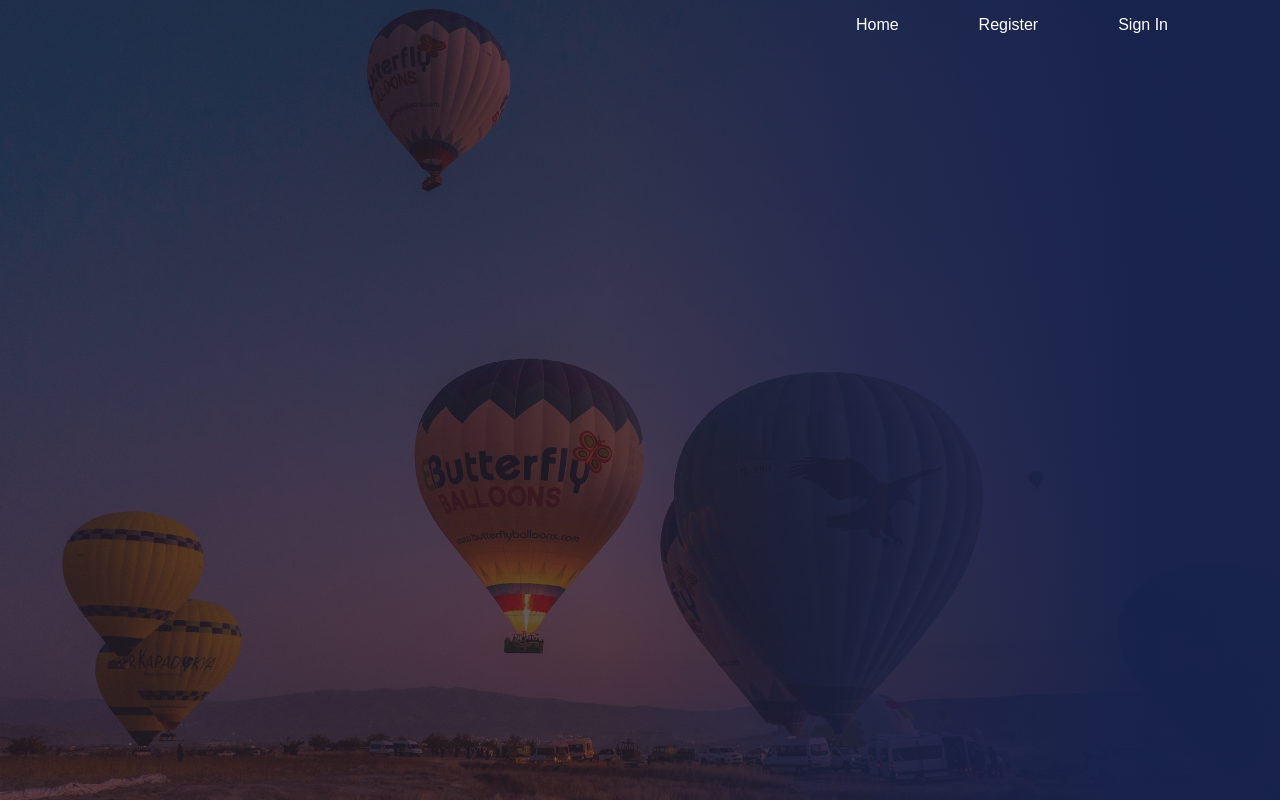
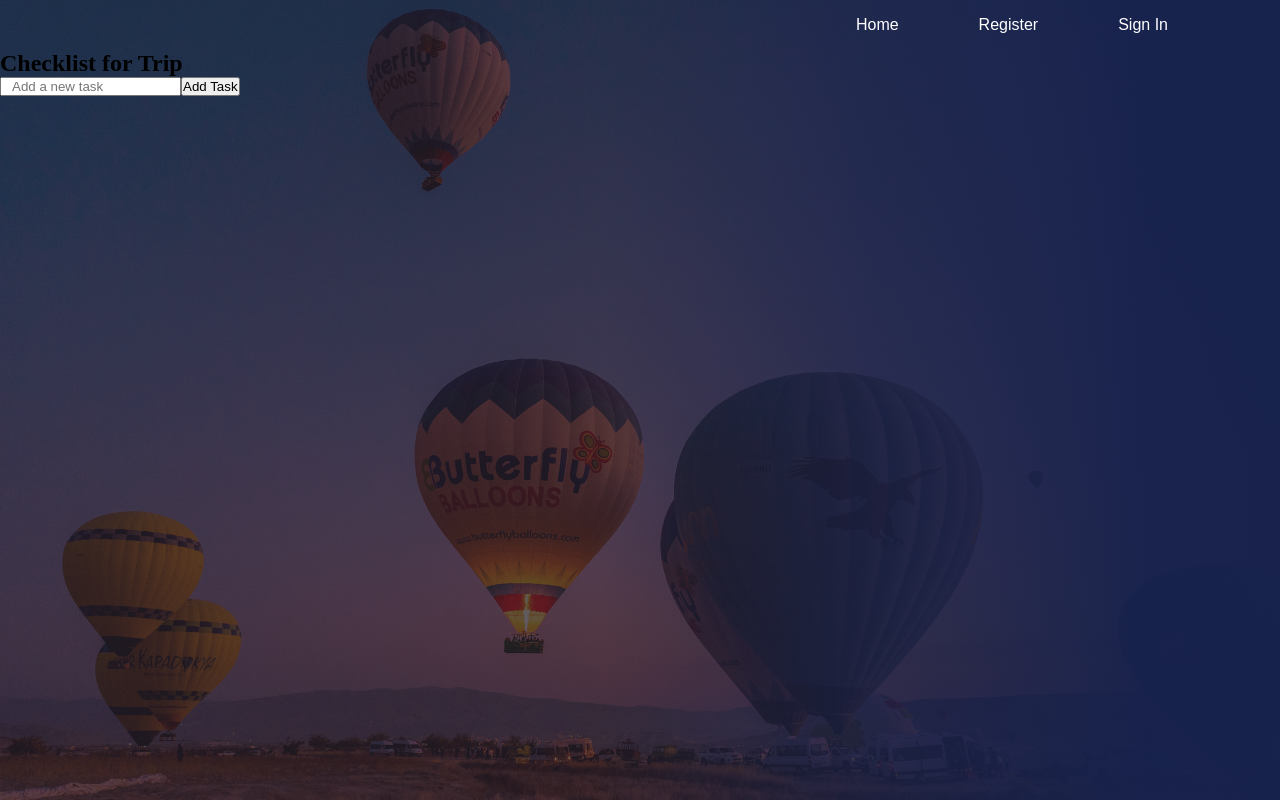
Before and after one commit to saraisa12/Frontend-WanderTogother, a React (Vite) app: page /checklist/1 in a window 1280 px wide. Before the commit this address had no page. Built offline with nearby package versions, Linux system fonts and the light colour scheme.

Commit message:
done with checklist

```diff
--- a/src/App.jsx
+++ b/src/App.jsx
@@ -16,6 +16,7 @@
 import AcceptInvite from "./components/AcceptInvite/AcceptInvite"
 import MapWithPins from "./components/MapWithPins/MapWithPins"
 import Album from "./components/Album/Album"
+import Checklist from "./components/Checklist/Checklist"
 
 const App = () => {
   const [user, setUser] = useState(null)
@@ -53,6 +54,7 @@
             path="/trip/details/:id"
             element={<DetailsTrip user={user} />}
           />
+
           <Route
             path="/invite/accept/:inviteId"
             element={<AcceptInvite handleLogOut={handleLogOut} />}
@@ -62,6 +64,8 @@
           <Route path="/edit/activity/:id" element={<EditActivity />} />
           <Route path="/Map" element={<MapWithPins />} />
           <Route path="/album/:TripId" element={<Album />} />
+
+          <Route path="/checklist/:tripId" element={<Checklist />} />
         </Routes>
       </main>
     </div>
--- a/src/components/Album/Album.jsx
+++ b/src/components/Album/Album.jsx
@@ -8,6 +8,7 @@
   const [error, setError] = useState(null)
   const [uploading, setUploading] = useState(false)
 
+  /*/
   useEffect(() => {
     const fetchAlbum = async () => {
       try {
@@ -20,7 +21,7 @@
       }
     }
     fetchAlbum()
-  }, [tripId])
+  }, [tripId])*/
 
   // Handle image upload
   const handleUpload = async (e) => {
@@ -49,8 +50,9 @@
     }
   }
 
+  /*
   if (loading) return <p>Loading album...</p>
-  if (error) return <p>{error}</p>
+  if (error) return <p>{error}</p>*/
 
   return (
     <div className="shared-album">
--- /dev/null
+++ b/src/components/Checklist/Checklist.css
@@ -0,0 +1,4 @@
+.completed {
+  text-decoration: line-through;
+  color: grey; /* Optional: change the color to grey */
+}
--- /dev/null
+++ b/src/components/Checklist/Checklist.jsx
@@ -0,0 +1,86 @@
+import React, { useState, useEffect } from "react"
+import Client from "../../services/api"
+import "./Checklist.css"
+
+const Checklist = ({ tripId }) => {
+  const [tasks, setTasks] = useState([])
+  const [newTask, setNewTask] = useState("")
+  const [loading, setLoading] = useState(true)
+  const [error, setError] = useState(null)
+
+  // Add a new task
+  const handleAddTask = async (e) => {
+    e.preventDefault()
+    if (!newTask.trim()) return
+
+    try {
+      const response = await Client.post("/checklist/add", {
+        title: newTask,
+        tripId: tripId, // Pass tripId in the request body
+      })
+      setTasks([...tasks, response.data.data])
+      setNewTask("") // Clear input
+    } catch (error) {
+      setError("Error adding task.")
+    }
+  }
+
+  // Toggle task completion
+  const handleToggleComplete = async (taskId, completed) => {
+    try {
+      const response = await Client.put(`/checklist/update/${taskId}`, {
+        completed: !completed,
+      })
+      const updatedTasks = tasks.map((task) =>
+        task._id === taskId ? response.data.data : task
+      )
+      setTasks(updatedTasks)
+    } catch (error) {
+      setError("Error toggling task.")
+    }
+  }
+
+  // Delete a task
+  const handleDeleteTask = async (taskId) => {
+    try {
+      await Client.delete(`/checklist/delete/${taskId}`)
+      setTasks(tasks.filter((task) => task._id !== taskId))
+    } catch (error) {
+      setError("Error deleting task.")
+    }
+  }
+
+  return (
+    <div className="checklist">
+      <h2>Checklist for Trip</h2>
+
+      <form onSubmit={handleAddTask}>
+        <input
+          type="text"
+          placeholder="Add a new task"
+          value={newTask}
+          onChange={(e) => setNewTask(e.target.value)}
+        />
+        <button type="submit">Add Task</button>
+      </form>
+
+      <ul>
+        {tasks.map((task) => (
+          <li key={task._id} className={task.completed ? "completed" : ""}>
+            <label>
+              <input
+                type="checkbox"
+                checked={task.completed}
+                onChange={() => handleToggleComplete(task._id, task.completed)}
+              />
+              {task.title}
+            </label>
+            <button onClick={() => handleDeleteTask(task._id)}>Delete</button>
+          </li>
+        ))}
+      </ul>
+    </div>
+  )
+}
+
+export default Checklist
--- a/src/components/DetailsTrip/DetailsTrip.jsx
+++ b/src/components/DetailsTrip/DetailsTrip.jsx
@@ -7,6 +7,7 @@
 import Notes from "../Notes/Notes"
 import ListActivities from "../ListActivities/ListActivities" // Import ListActivities
 import Album from "../Album/Album"
+import Checklist from "../Checklist/Checklist"
 import "./DetailsTrip.css"
 
 const DetailsTrip = ({ user }) => {
@@ -120,7 +121,6 @@
             </button>
             <button
               onClick={() => {
-                setShowNotes(true)
                 setActiveTab("notes")
               }}
               className="DBtns"
@@ -129,6 +129,9 @@
             </button>
             <button onClick={() => setActiveTab("album")} className="DBtns">
               Album
+            </button>
+            <button onClick={() => setActiveTab("checklist")} className="DBtns">
+              checklist
             </button>
           </nav>
 
@@ -150,6 +153,7 @@
             )}
             {activeTab === "notes" && showNotes && <Notes tripId={id} />}
             {activeTab === "album" && <Album tripId={id} />}
+            {activeTab === "checklist" && <Checklist tripId={id} />}
           </div>
 
           {/* Invite Modal */}
```
